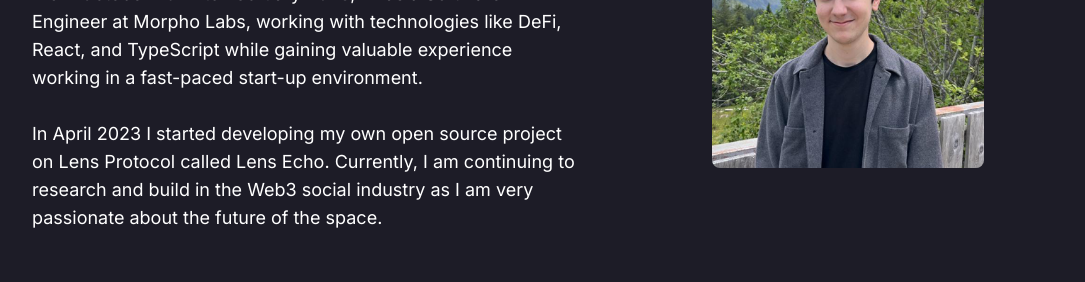
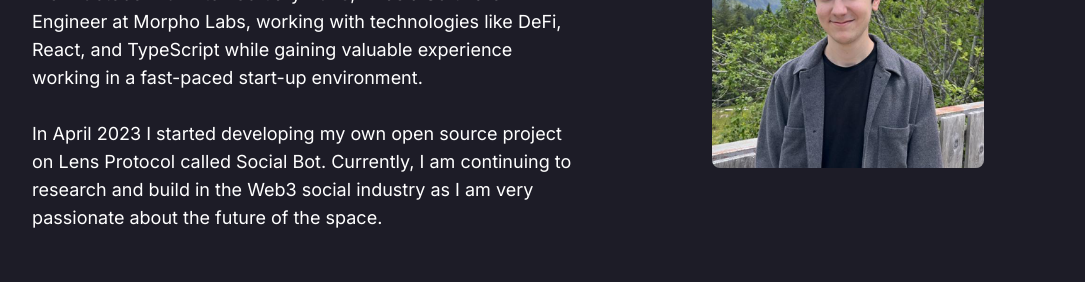
Before and after one commit to benbaessler/my-portfolio, a Next.js app: page / in a window 1280 px wide. Shown: the part 1140-1422 px from the top of the page, without its empty margins (64-1149 px from the left). Built offline with nearby package versions, Linux system fonts and the light colour scheme.

Commit message:
chore: update about me

```diff
--- a/src/components/About.tsx
+++ b/src/components/About.tsx
@@ -24,7 +24,7 @@ const About = () => (
           <br />
           <p>
             In April 2023 I started developing my own open source project on
-            Lens Protocol called Lens Echo. Currently, I am continuing to
+            Lens Protocol called Social Bot. Currently, I am continuing to
             research and build in the Web3 social industry as I am very passionate about the
             future of the space.
           </p>
```
